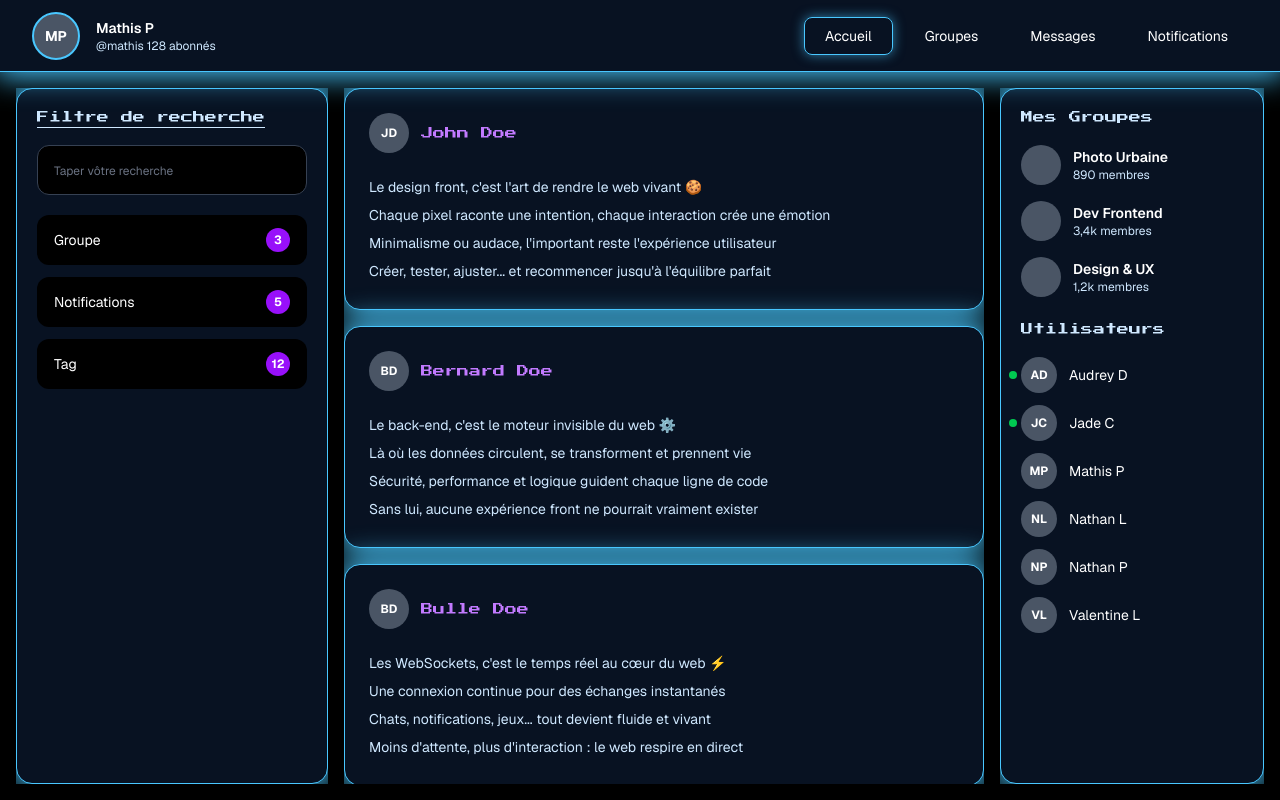
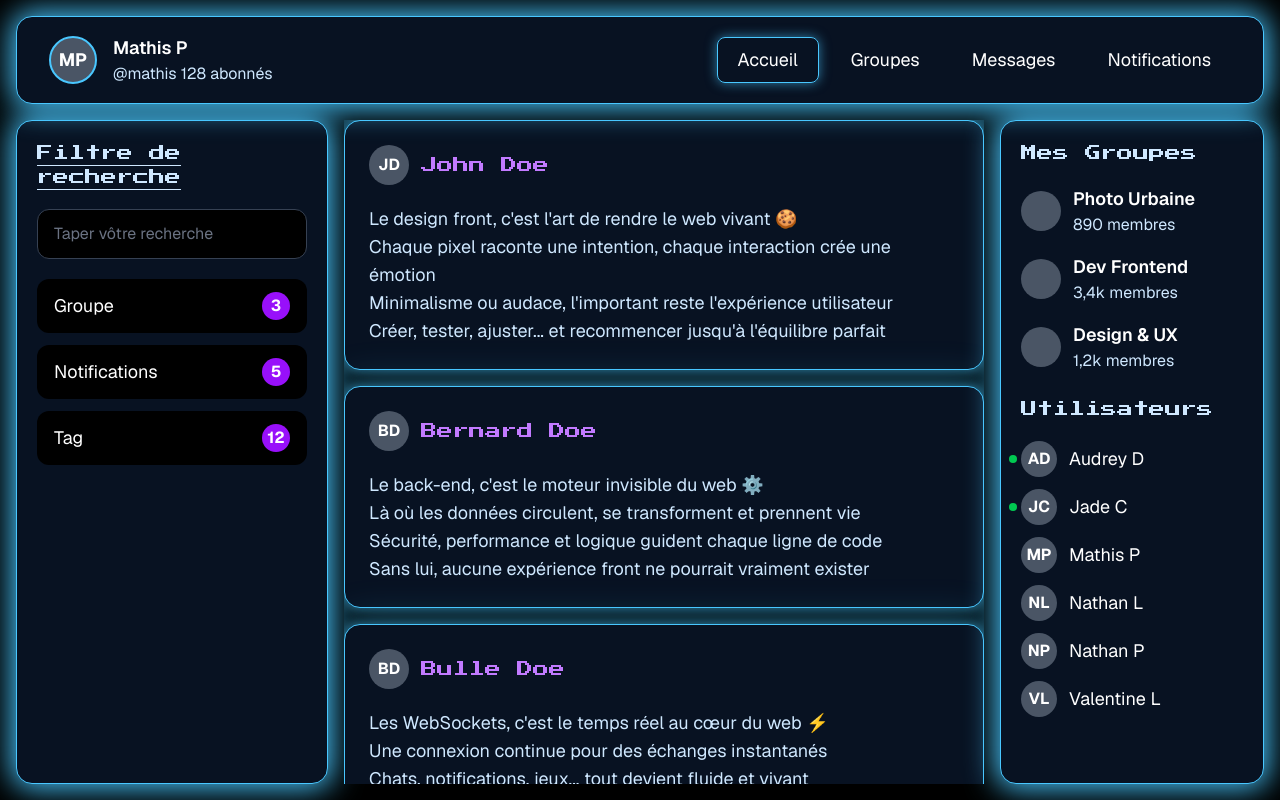
Before and after one commit to NL-Des/social-network, a Next.js app: page / in a window 1280 px wide. Built offline with nearby package versions, Linux system fonts and the light colour scheme.

Commit message:
Fix: style home page

```diff
--- a/app/components/home/Header.tsx
+++ b/app/components/home/Header.tsx
@@ -20,15 +20,15 @@ export default function Header({ user }: { user: CurrentUser }) {
   const pathname = usePathname()
 
   return (
-    <header className="fixed top-0 left-0 right-0 z-50 bg-brand-card border-b border-brand-border shadow-neon px-8 h-[72px] flex items-center">
+    <header className="fixed top-4 left-4 right-4 z-50 bg-brand-card border border-brand-border shadow-neon rounded-2xl px-8 h-[88px] flex items-center">
       <div className="w-full flex items-center justify-between">
         <div className="flex items-center gap-4">
-          <div className="w-12 h-12 rounded-full border-2 border-brand-border bg-gray-600 flex items-center justify-center text-white font-bold text-sm flex-shrink-0">
+          <div className="w-12 h-12 rounded-full border-2 border-brand-border bg-gray-600 flex items-center justify-center text-white font-bold text-lg flex-shrink-0">
             {user.initials}
           </div>
           <div>
-            <p className="text-white font-semibold text-sm">{user.name}</p>
-            <p className="text-brand-text text-xs">
+            <p className="text-white font-semibold text-lg">{user.name}</p>
+            <p className="text-brand-text text-base">
               @{user.username} {user.followers} abonnés
             </p>
           </div>
@@ -39,7 +39,7 @@ export default function Header({ user }: { user: CurrentUser }) {
             <Link
               key={link.href}
               href={link.href}
-              className={`text-white hover:text-brand-text transition-colors text-sm px-5 py-2 rounded-lg ${
+              className={`text-white hover:text-brand-text transition-colors text-lg px-5 py-2 rounded-lg ${
                 pathname === link.href
                   ? 'border border-brand-border shadow-[0_0_12px_rgba(73,199,255,0.6)]'
                   : ''
--- a/app/components/home/PostCard.tsx
+++ b/app/components/home/PostCard.tsx
@@ -9,16 +9,16 @@ export interface Post {
 
 export default function PostCard({ post }: { post: Post }) {
   return (
-    <div className="bg-brand-card border border-brand-border shadow-neon rounded-2xl p-6">
+    <div className="bg-brand-card border border-brand-border shadow-neon-panel rounded-2xl p-6">
       <div className="flex items-center gap-3 mb-5">
-        <div className="w-10 h-10 rounded-full bg-gray-600 flex items-center justify-center text-white text-xs font-bold flex-shrink-0">
+        <div className="w-10 h-10 rounded-full bg-gray-600 flex items-center justify-center text-white text-base font-bold flex-shrink-0">
           {post.author.initials}
         </div>
-        <h3 className="font-retro text-purple-400 text-xs">
+        <h3 className="font-retro text-purple-400 text-base">
           {post.author.name}
         </h3>
       </div>
-      <p className="text-brand-text text-sm leading-7 whitespace-pre-line">
+      <p className="text-brand-text text-lg leading-7 whitespace-pre-line">
         {post.content}
       </p>
     </div>
--- a/app/components/home/RightSidebar.tsx
+++ b/app/components/home/RightSidebar.tsx
@@ -18,16 +18,16 @@ interface RightSidebarProps {
 
 export default function RightSidebar({ groups, users }: RightSidebarProps) {
   return (
-    <aside className="h-full bg-brand-card border border-brand-border shadow-neon rounded-2xl p-5 flex flex-col gap-6">
+    <aside className="h-full overflow-y-auto bg-brand-card border border-brand-border shadow-neon rounded-2xl p-5 flex flex-col gap-6">
       <section>
-        <h2 className="font-retro text-brand-text text-xs mb-5">Mes Groupes</h2>
+        <h2 className="font-retro text-brand-text text-base mb-5">Mes Groupes</h2>
         <div className="flex flex-col gap-4">
           {groups.map((group) => (
             <div key={group.id} className="flex items-center gap-3">
               <div className="w-10 h-10 rounded-full bg-gray-600 flex-shrink-0" />
               <div>
-                <p className="text-white text-sm font-semibold">{group.name}</p>
-                <p className="text-brand-text text-xs">{group.membersCount} membres</p>
+                <p className="text-white text-lg font-semibold">{group.name}</p>
+                <p className="text-brand-text text-base">{group.membersCount} membres</p>
               </div>
             </div>
           ))}
@@ -35,7 +35,7 @@ export default function RightSidebar({ groups, users }: RightSidebarProps) {
       </section>
 
       <section>
-        <h2 className="font-retro text-brand-text text-xs mb-5">Utilisateurs</h2>
+        <h2 className="font-retro text-brand-text text-base mb-5">Utilisateurs</h2>
         <div className="flex flex-col gap-3">
           {users.map((user) => (
             <div key={user.id} className="flex items-center gap-3">
@@ -43,11 +43,11 @@ export default function RightSidebar({ groups, users }: RightSidebarProps) {
                 {user.online && (
                   <span className="absolute -left-3 w-2 h-2 bg-green-500 rounded-full" />
                 )}
-                <div className="w-9 h-9 rounded-full bg-gray-600 flex items-center justify-center text-white text-xs font-bold">
+                <div className="w-9 h-9 rounded-full bg-gray-600 flex items-center justify-center text-white text-base font-bold">
                   {user.initials}
                 </div>
               </div>
-              <p className="text-white text-sm">{user.name}</p>
+              <p className="text-white text-lg">{user.name}</p>
             </div>
           ))}
         </div>
--- a/app/components/home/SearchFilter.tsx
+++ b/app/components/home/SearchFilter.tsx
@@ -5,8 +5,8 @@ export interface FilterItem {
 
 export default function SearchFilter({ filters }: { filters: FilterItem[] }) {
   return (
-    <aside className="h-full bg-brand-card border border-brand-border shadow-neon rounded-2xl p-5 flex flex-col gap-5">
-      <h2 className="font-retro text-brand-text text-xs underline underline-offset-4">
+    <aside className="h-full overflow-y-auto bg-brand-card border border-brand-border shadow-neon rounded-2xl p-5 flex flex-col gap-5">
+      <h2 className="font-retro text-brand-text text-base underline underline-offset-4">
         Filtre de recherche
       </h2>
 
@@ -14,7 +14,7 @@ export default function SearchFilter({ filters }: { filters: FilterItem[] }) {
         <input
           type="text"
           placeholder="Taper vôtre recherche"
-          className="bg-transparent w-full text-brand-text text-xs outline-none placeholder:text-gray-500"
+          className="bg-transparent w-full text-brand-text text-base outline-none placeholder:text-gray-500"
         />
       </div>
 
@@ -24,8 +24,8 @@ export default function SearchFilter({ filters }: { filters: FilterItem[] }) {
             key={filter.label}
             className="flex items-center justify-between bg-black rounded-xl px-4 py-3 border border-transparent hover:border-brand-border transition-all cursor-pointer"
           >
-            <span className="text-white text-sm">{filter.label}</span>
-            <span className="bg-purple-600 text-white text-xs rounded-full w-6 h-6 flex items-center justify-center font-bold">
+            <span className="text-white text-lg">{filter.label}</span>
+            <span className="bg-purple-600 text-white text-base rounded-full w-7 h-7 flex items-center justify-center font-bold">
               {filter.count}
             </span>
           </button>
--- a/app/globals.css
+++ b/app/globals.css
@@ -18,6 +18,7 @@
   --font-mono: var(--font-geist-mono);
   /* syntaxe : x-offset | y-offset | blur | spread | color */
   --shadow-neon: 0 0 30px 4px rgba(73, 199, 255, 1);
+  --shadow-neon-panel: 0 0 12px 1px rgba(73, 199, 255, 0.55), 0 0 40px 6px rgba(73, 199, 255, 0.18);
 
   /* On lie les variables CSS à des noms utilisables dans Tailwind */
   /*   brand fait référence à une convention de nommage pour dire que ce sont les couleurs personnalisées du projet. */
--- a/app/page.tsx
+++ b/app/page.tsx
@@ -58,11 +58,11 @@ export default function HomePage() {
     <div className="bg-background h-screen flex flex-col overflow-hidden">
       <Header user={mockCurrentUser} />
 
-      <div className="pt-[72px] flex-1 overflow-hidden px-4 pb-4">
+      <div className="pt-[104px] flex-1 overflow-hidden px-4 pb-4">
         <div className="h-full grid grid-cols-[312px_1fr_264px] gap-4 pt-4">
 
           {/* Colonne gauche — filtres */}
-          <div className="overflow-y-auto h-full">
+          <div className="h-full">
             <SearchFilter filters={mockFilters} />
           </div>
 
@@ -74,7 +74,7 @@ export default function HomePage() {
           </div>
 
           {/* Colonne droite — groupes & utilisateurs */}
-          <div className="overflow-y-auto h-full">
+          <div className="h-full">
             <RightSidebar groups={mockGroups} users={mockUsers} />
           </div>
 
```
